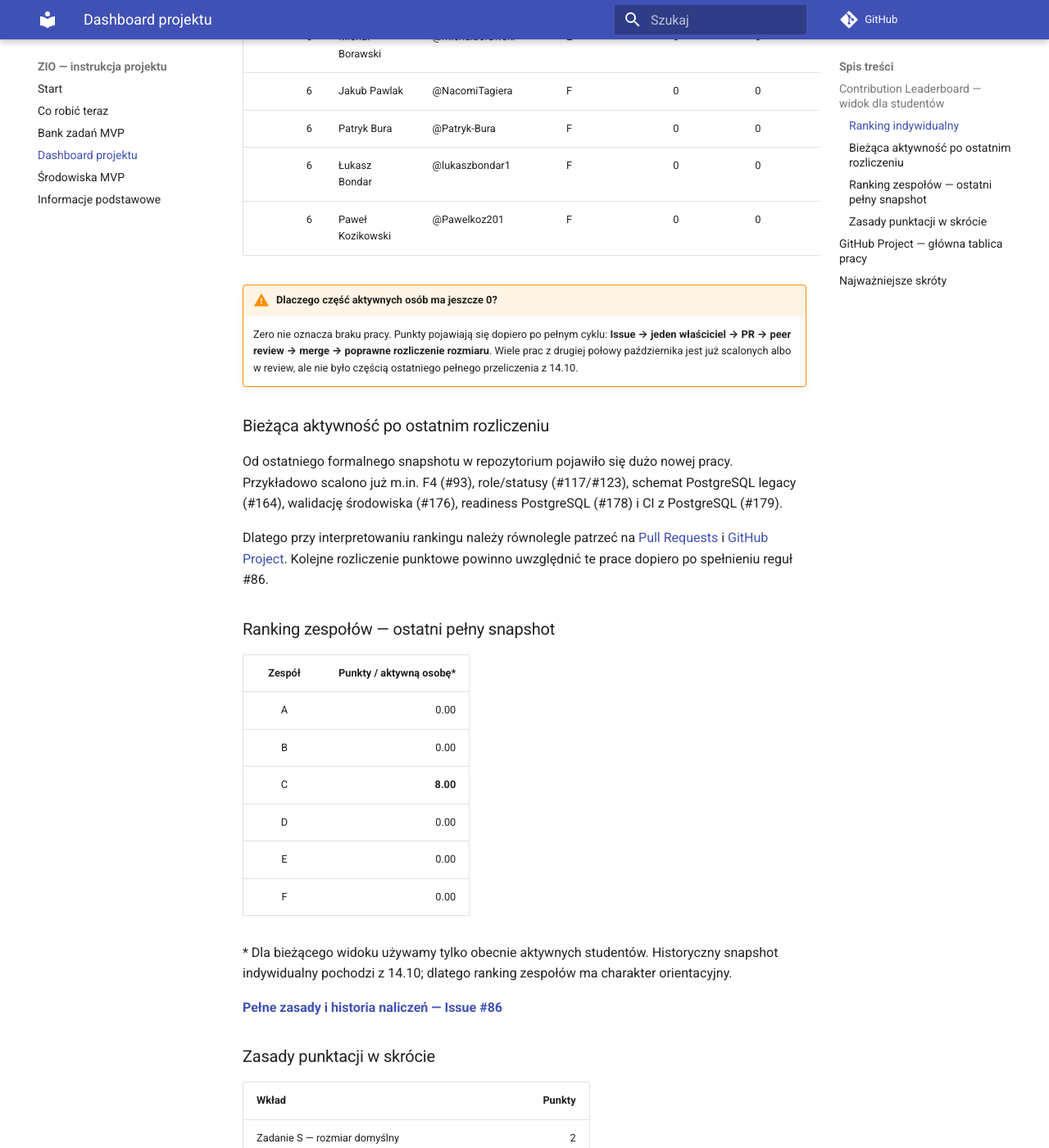
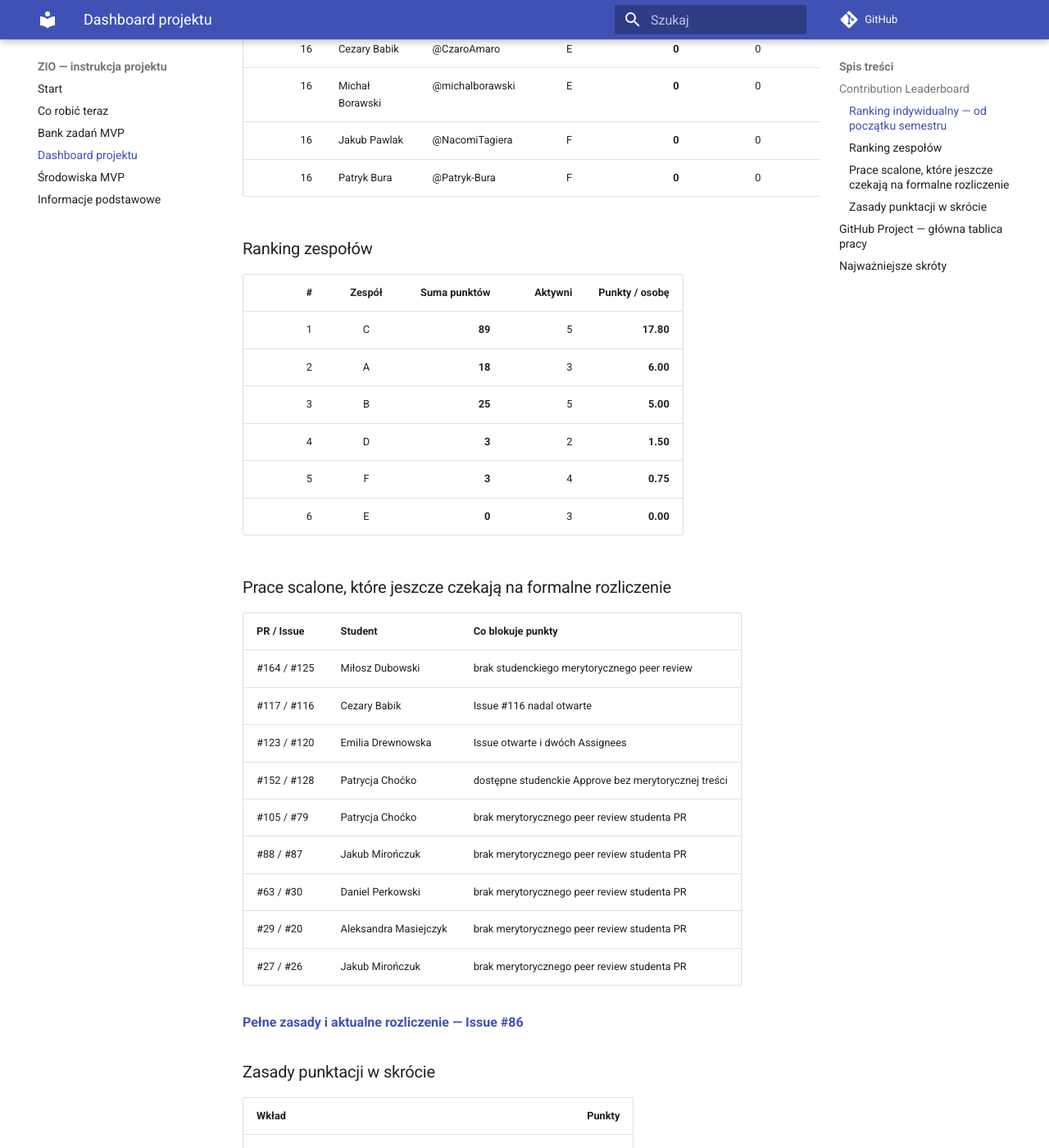
Before and after one commit to zio-wi-pb-mc/pb-science-office-manual, an MkDocs documentation site: the page built from manual/19-dashboard-projektu.md, in a window 1280 px wide and 1400 px high, scrolled down 1699 px. Shown: the whole window at 82% size. Built offline with MkDocs 1.6.1 and Material for MkDocs 9.7.7, drawn with Linux system fonts in a browser that asks for light colours; comment, search, counter and statistics services are not loaded; some of the changed text lies outside the part shown.

Commit message:
docs: refresh leaderboard through 28 October

```diff
--- a/manual/19-dashboard-projektu.md
+++ b/manual/19-dashboard-projektu.md
@@ -2,81 +2,82 @@
 
 Ta strona zbiera najważniejsze miejsca do codziennej pracy nad projektem.
 
-## Contribution Leaderboard — widok dla studentów
+## Contribution Leaderboard
+
+**Aktualne przeliczenie: 28.10.2026, 12:26 (Europe/Warsaw).**
 
 !!! important "Punkty ≠ automatyczna ocena"
-    Ranking jest narzędziem motywacyjnym. Pokazuje **punkty formalnie rozliczone według #86**, a nie ocenę z przedmiotu.
+    Ranking jest narzędziem motywacyjnym. Pokazuje punkty formalnie rozliczone według zasad z #86.
 
-### Ranking indywidualny
-
-**Ostatnie pełne rozliczenie punktów: 14.10.2026.**
-Aktywność po tej dacie może być już widoczna w GitHubie, ale nie jest dopisywana do punktów, dopóki zadanie nie spełni zasad rozliczenia z #86.
+### Ranking indywidualny — od początku semestru
 
 | # | Student | GitHub | Zespół | Punkty | Taski | Review |
 |---:|---|---|:---:|---:|---:|---:|
-| 1 | Vladislav Matveev | @Leucist | C | **10** | 2 | 3 |
-| 2 | Nazar Hrinchenko | @Grinnazar | C | **9** | 2 | 2 |
-| 2 | Maciej Sawicki | @Maciek-Sawicki | C | **9** | 2 | 2 |
-| 4 | Weronika Sosnowska | @wersosn | C | **8** | 2 | 1 |
-| 5 | Mykola Nishchymnyi | @kolyasiquez | C | **4** | 1 | 2 |
-| 6 | Jakub Mirończuk | @mielonxd | A | 0 | 0 | 0 |
-| 6 | Daniel Perkowski | @dperkowski | A | 0 | 0 | 0 |
-| 6 | Aleksandra Masiejczyk | @Olinda-M | A | 0 | 0 | 0 |
-| 6 | Patrycja Choćko | @patrycjachocko | B | 0 | 0 | 0 |
-| 6 | Karina Chilkiewicz | @karichil | B | 0 | 0 | 0 |
-| 6 | Bartłomiej Karanowski | @Zapsiu | B | 0 | 0 | 0 |
-| 6 | Klaudia Natalia Klim | @Hackeristi | B | 0 | 0 | 0 |
-| 6 | Gabriel Chomiczewski | @Camed | B | 0 | 0 | 0 |
-| 6 | Miłosz Dubowski | @Orangunio | D | 0 | 0 | 0 |
-| 6 | Tomasz Sidoruk | @TS40 | D | 0 | 0 | 0 |
-| 6 | Emilia Drewnowska | @Emili-d | E | 0 | 0 | 0 |
-| 6 | Cezary Babik | @CzaroAmaro | E | 0 | 0 | 0 |
-| 6 | Michał Borawski | @michalborawski | E | 0 | 0 | 0 |
-| 6 | Jakub Pawlak | @NacomiTagiera | F | 0 | 0 | 0 |
-| 6 | Patryk Bura | @Patryk-Bura | F | 0 | 0 | 0 |
-| 6 | Łukasz Bondar | @lukaszbondar1 | F | 0 | 0 | 0 |
-| 6 | Paweł Kozikowski | @Pawelkoz201 | F | 0 | 0 | 0 |
+| 1 | Nazar Hrinchenko | @Grinnazar | C | **21** | 4 | 4 |
+| 2 | Vladislav Matveev | @Leucist | C | **19** | 5 | 6 |
+| 3 | Weronika Sosnowska | @wersosn | C | **18** | 4 | 4 |
+| 4 | Mykola Nishchymnyi | @kolyasiquez | C | **16** | 3 | 4 |
+| 5 | Maciej Sawicki | @Maciek-Sawicki | C | **15** | 3 | 3 |
+| 6 | Daniel Perkowski | @dperkowski | A | **11** | 2 | 1 |
+| 7 | Bartłomiej Karanowski | @Zapsiu | B | **8** | 3 | 2 |
+| 8 | Jakub Mirończuk | @mielonxd | A | **7** | 1 | 2 |
+| 8 | Klaudia Natalia Klim | @Hackeristi | B | **7** | 3 | 1 |
+| 10 | Karina Chilkiewicz | @karichil | B | **6** | 2 | 2 |
+| 11 | Patrycja Choćko | @patrycjachocko | B | **4** | 1 | 2 |
+| 12 | Miłosz Dubowski | @Orangunio | D | **2** | 1 | 0 |
+| 12 | Paweł Kozikowski | @Pawelkoz201 | F | **2** | 1 | 0 |
+| 14 | Tomasz Sidoruk | @TS40 | D | **1** | 0 | 1 |
+| 14 | Łukasz Bondar | @lukaszbondar1 | F | **1** | 0 | 1 |
+| 16 | Aleksandra Masiejczyk | @Olinda-M | A | **0** | 0 | 0 |
+| 16 | Gabriel Chomiczewski | @Camed | B | **0** | 0 | 0 |
+| 16 | Emilia Drewnowska | @Emili-d | E | **0** | 0 | 0 |
+| 16 | Cezary Babik | @CzaroAmaro | E | **0** | 0 | 0 |
+| 16 | Michał Borawski | @michalborawski | E | **0** | 0 | 0 |
+| 16 | Jakub Pawlak | @NacomiTagiera | F | **0** | 0 | 0 |
+| 16 | Patryk Bura | @Patryk-Bura | F | **0** | 0 | 0 |
 
-!!! warning "Dlaczego część aktywnych osób ma jeszcze 0?"
-    Zero nie oznacza braku pracy. Punkty pojawiają się dopiero po pełnym cyklu: **Issue → jeden właściciel → PR → peer review → merge → poprawne rozliczenie rozmiaru**. Wiele prac z drugiej połowy października jest już scalonych albo w review, ale nie było częścią ostatniego pełnego przeliczenia z 14.10.
+### Ranking zespołów
 
-### Bieżąca aktywność po ostatnim rozliczeniu
+| # | Zespół | Suma punktów | Aktywni | Punkty / osobę |
+|---:|:---:|---:|---:|---:|
+| 1 | C | **89** | 5 | **17.80** |
+| 2 | A | **18** | 3 | **6.00** |
+| 3 | B | **25** | 5 | **5.00** |
+| 4 | D | **3** | 2 | **1.50** |
+| 5 | F | **3** | 4 | **0.75** |
+| 6 | E | **0** | 3 | **0.00** |
 
-Od ostatniego formalnego snapshotu w repozytorium pojawiło się dużo nowej pracy. Przykładowo scalono już m.in. F4 (#93), role/statusy (#117/#123), schemat PostgreSQL legacy (#164), walidację środowiska (#176), readiness PostgreSQL (#178) i CI z PostgreSQL (#179).
+### Prace scalone, które jeszcze czekają na formalne rozliczenie
 
-Dlatego przy interpretowaniu rankingu należy równolegle patrzeć na [Pull Requests](https://github.com/zio-wi-pb-mc/pb-science-office/pulls) i [GitHub Project](https://github.com/orgs/zio-wi-pb-mc/projects/1/views/1). Kolejne rozliczenie punktowe powinno uwzględnić te prace dopiero po spełnieniu reguł #86.
+| PR / Issue | Student | Co blokuje punkty |
+|---|---|---|
+| #164 / #125 | Miłosz Dubowski | brak studenckiego merytorycznego peer review |
+| #117 / #116 | Cezary Babik | Issue #116 nadal otwarte |
+| #123 / #120 | Emilia Drewnowska | Issue otwarte i dwóch Assignees |
+| #152 / #128 | Patrycja Choćko | dostępne studenckie Approve bez merytorycznej treści |
+| #105 / #79 | Patrycja Choćko | brak merytorycznego peer review studenta PR |
+| #88 / #87 | Jakub Mirończuk | brak merytorycznego peer review studenta PR |
+| #63 / #30 | Daniel Perkowski | brak merytorycznego peer review studenta PR |
+| #29 / #20 | Aleksandra Masiejczyk | brak merytorycznego peer review studenta PR |
+| #27 / #26 | Jakub Mirończuk | brak merytorycznego peer review studenta PR |
 
-### Ranking zespołów — ostatni pełny snapshot
-
-| Zespół | Punkty / aktywną osobę* |
-|:---:|---:|
-| A | 0.00 |
-| B | 0.00 |
-| C | **8.00** |
-| D | 0.00 |
-| E | 0.00 |
-| F | 0.00 |
-
-\* Dla bieżącego widoku używamy tylko obecnie aktywnych studentów. Historyczny snapshot indywidualny pochodzi z 14.10; dlatego ranking zespołów ma charakter orientacyjny.
-
-[**Pełne zasady i historia naliczeń — Issue #86**](https://github.com/zio-wi-pb-mc/pb-science-office/issues/86)
+[**Pełne zasady i aktualne rozliczenie — Issue #86**](https://github.com/zio-wi-pb-mc/pb-science-office/issues/86)
 
 ### Zasady punktacji w skrócie
 
 | Wkład | Punkty |
 |---|---:|
 | Zadanie S — rozmiar domyślny | 2 |
-| Zadanie M — po zatwierdzeniu | 5 |
-| Zadanie L — po zatwierdzeniu przez prowadzącego | 8 |
+| Zadanie M — zatwierdzone przed merge | 5 |
+| Zadanie L — zatwierdzone przez prowadzącego przed merge | 8 |
 | Merytoryczne peer review | +1 |
 
-Najważniejsze reguły:
-- M zatwierdza lead; lead nie zatwierdza własnego M,
-- L zatwierdza prowadzący,
-- M/L trzeba zatwierdzić **przed mergem**,
-- bez zatwierdzenia zadanie liczy się jako S,
-- review: maks. 3 pkt tygodniowo,
-- samo tworzenie Issue/PR, liczba commitów i liczba linii nie dają punktów.
+Najważniejsze:
+- zadanie musi mieć zamknięte Issue, jednego właściwego Assignee, merge i merytoryczne peer review,
+- M/L musi zostać zatwierdzone **przed mergem**,
+- zatwierdzenie rozmiaru po merge nie działa wstecz,
+- review: maks. 3 pkt na tydzień,
+- samo kliknięcie Approve bez merytorycznej treści nie gwarantuje punktu.
 
 ---
 
@@ -106,4 +107,4 @@ Przed rozpoczęciem nowego zadania sprawdź tablicę, Issues i otwarte Pull Requ
 - [Bank możliwych zadań MVP](17-bank-zadan-mvp.md)
 
 !!! important "Źródło prawdy"
-    Dla statusu pracy źródłem prawdy są GitHub Project, Issues i Pull Requests. GitHub Pages pokazuje punkty oraz aktualne zasady organizacyjne.
+    Dla statusu pracy źródłem prawdy są GitHub Project, Issues i Pull Requests. GitHub Pages pokazuje bieżący snapshot punktów i zasady organizacyjne.
```
